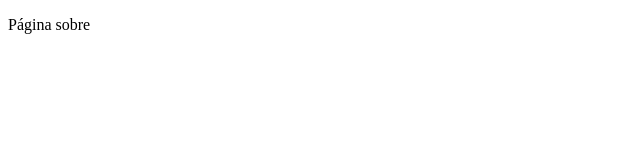
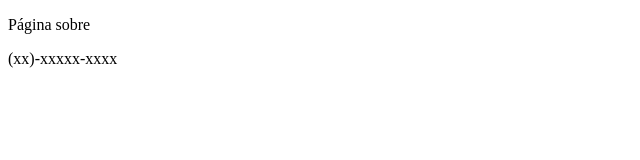
Before and after one commit to tcpmoura/github-master, a plain HTML site: page sobre.html in a window 1280 px wide. Shown: the full height of the page, 0-640 px from the left. Drawn offline with Linux system fonts and the light colour scheme.

Commit message:
finalização da pagina closes #3

```diff
--- a/sobre.html
+++ b/sobre.html
@@ -8,5 +8,6 @@
 </head>
 <body>
   <p>Página sobre</p>
+  <p>(xx)-xxxxx-xxxx</p>
 </body>
 </html>
```
